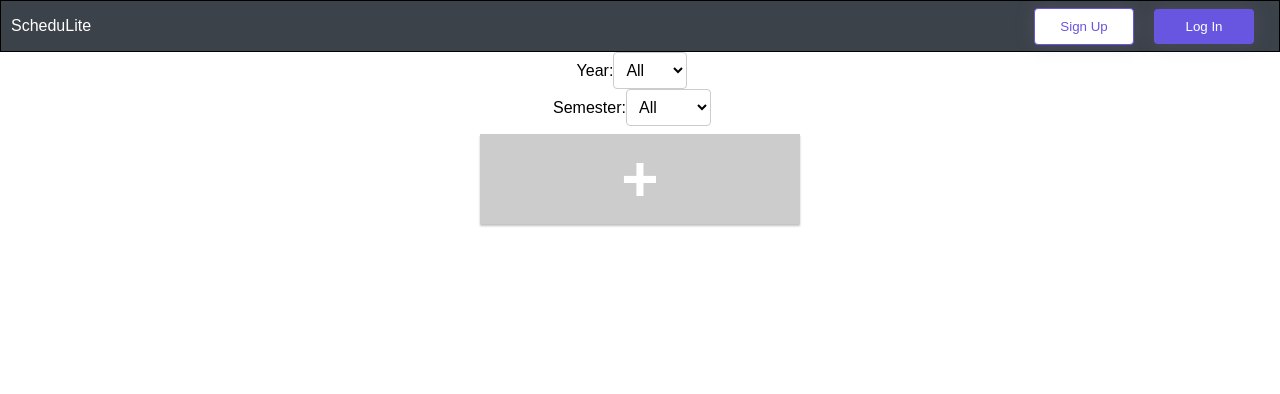
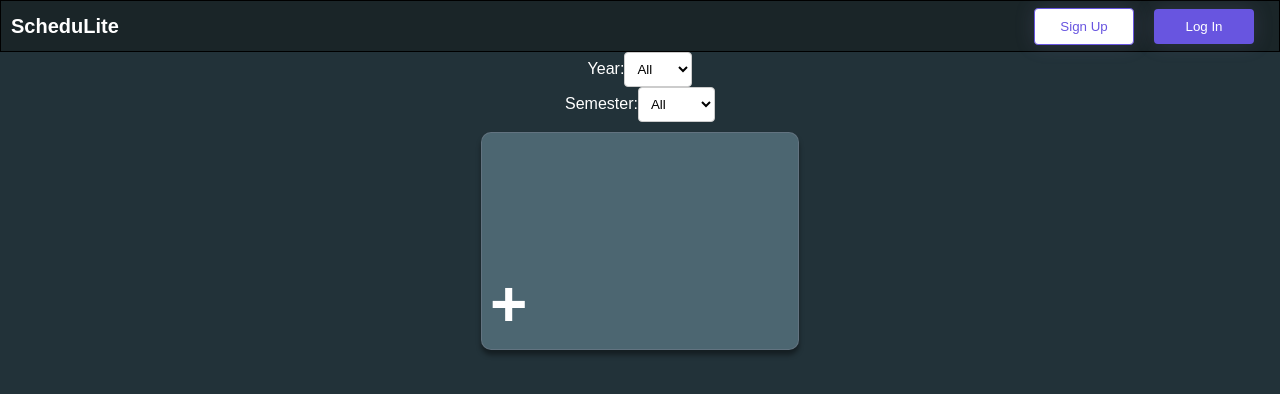
Before and after one commit to TheDeafOne/ScheduLite, a React (Create React App) app in the folder schedulite.clientapp/: page /schedule-selection in a window 1280 px wide. Shown: the top 394 px of the page. Built offline with nearby package versions, Linux system fonts and the light colour scheme.

Commit message:
styling changes - enforces set semester

```diff
--- a/schedulite.clientapp/src/App.tsx
+++ b/schedulite.clientapp/src/App.tsx
@@ -145,8 +145,8 @@ function App() {
 
     return (
         <ScheduleProvider>
-            <div className="App">
-                <div className={"main-div"}>
+            <div className="App" id={"app"}>
+                {/*<div className={"main-div"}>*/}
                     <AnimatePresence mode={"wait"}>
                         <Routes location={location} key={location.pathname}>
                             {/*<Route path="/" element={<Home />} />*/}
@@ -156,7 +156,7 @@ function App() {
                         </Routes>
                     </AnimatePresence>
 
-                </div>
+                {/*</div>*/}
 
             </div>
 
--- a/schedulite.clientapp/src/components/Modals/SetScheduleModal.tsx
+++ b/schedulite.clientapp/src/components/Modals/SetScheduleModal.tsx
@@ -1,26 +1,29 @@
-import React, { useContext } from 'react';
+import React, {useContext, useState} from 'react';
 import { useNavigate } from 'react-router';
 import { ScheduleContext, ScheduleContextType } from '../../context/ScheduleContext';
 
 const SetScheduleModal = ({ setIsOpen }: any) => {
-    const { setName, setSemester, setYear } = useContext(ScheduleContext) as ScheduleContextType
+    const { setName, setSemester, setYear, setActiveCourses, setTentativeCourses } = useContext(ScheduleContext) as ScheduleContextType
     const navigate = useNavigate();
-
+    const [ scheduleSemester, setScheduleSemester ] = useState("Fall")
+    const [ scheduleName, setScheduleName ] = useState("")
+    const [ scheduleYear, setScheduleYear ] = useState("")
     return (
         <div>
             make a new schedule:
-            <label >schedule name</label> <br />
+            <label>schedule name</label> <br />
             <input
                 id="schedule-name"
                 type="text" required
                 placeholder="name"
-                onChange={(nameElement) => {
-                    setName(nameElement.target.value);
+                onBlur={(nameElement) => {
+                    console.log(nameElement)
+                    setScheduleName(nameElement.target.value);
                 }} />
             <br />
             <label>schedule year</label> <br />
             <select id="schedule-year" onChange={(change) => {
-                setYear(change.target.value);
+                setScheduleYear(change.target.value);
             }}>
                 <option value="">All</option>
                 <option value="2018">2018</option>
@@ -30,8 +33,9 @@ const SetScheduleModal = ({ setIsOpen }: any) => {
                 <option value="2022">2022</option>
             </select> <br />
             <label>schedule semester</label> <br />
-            <select id="schedule-semester" onChange={(change) => {
-                setSemester(change.target.value);
+            <select id="schedule-semester" value={scheduleSemester} onChange={(change) => {
+                // console.log(change.target.value)
+                setScheduleSemester(change.target.value);
             }}>
                 <option value="Fall">Fall</option>
                 <option value="Spring">Spring</option>
@@ -41,6 +45,11 @@ const SetScheduleModal = ({ setIsOpen }: any) => {
             </button> */}
             <button onClick={() => {
                 setIsOpen(false);
+                setActiveCourses({course: null, type:"setAll", courseList: []});
+                setTentativeCourses({course: null, type:"setAll", courseList: []});
+                setName(scheduleName);
+                setSemester(scheduleSemester);
+                setYear(scheduleYear);
                 navigate("/");
             }}>
                 start
--- a/schedulite.clientapp/src/components/NavBar/NavBar.scss
+++ b/schedulite.clientapp/src/components/NavBar/NavBar.scss
@@ -1,6 +1,6 @@
 .navbar {
     height: 50px;
-    background-color: #3c4249;
+    background-color: #1a2528;
     border: 1px solid black;
     color: white;
     display: flex;
@@ -10,8 +10,20 @@
     .right-side-container {
         padding-right: 15px;
     }
-
     .left-side-container {
+        align-items: center;
         margin-left: 10px;
+        font-size: 20px;
+        display: flex;
+        column-gap: 25px;
+        //flex-direction: row;
+        .logo {
+            //font-size: 24px;
+            font-weight: bold;
+        }
+        .nav-bar-schedule-name {
+            font-size: 16px;
+            //font-weight: bold;
+        }
     }
 }
--- a/schedulite.clientapp/src/components/NavBar/NavBar.tsx
+++ b/schedulite.clientapp/src/components/NavBar/NavBar.tsx
@@ -3,11 +3,16 @@ import UserOptions from '../UserOptions/UserOptions';
 import AuthOptions from '../AuthOptions/AuthOptions';
 import { UserContext, UserContextType } from '../../context/UserContext';
 import './NavBar.scss';
+import {ScheduleContext, ScheduleContextType} from "../../context/ScheduleContext";
+import {useLocation} from "react-router-dom";
 
 const NavBar = () => {
     const { user } = useContext(UserContext) as UserContextType;
     const [loggedIn, setLoggedIn] = useState<boolean>(false);
+    const { name } = useContext(ScheduleContext) as ScheduleContextType
 
+    const location = useLocation()
+    console.log(location)
     useEffect(() => {
         console.log(user);
         if (user !== null) {
@@ -18,7 +23,15 @@ const NavBar = () => {
     return (
         <div className="navbar">
             <div className="left-side-container">
-                ScheduLite
+                <div className={"logo"}>
+                    ScheduLite
+                </div>
+                {["/", "/Search"].includes(location.pathname) &&
+                    <div className={"nav-bar-schedule-name"}>
+                        {name != "" ? name : "No name for schedule"}
+                    </div>
+                }
+
             </div>
             <div className="right-side-container">
                 {loggedIn ? <UserOptions /> : <AuthOptions />}
--- a/schedulite.clientapp/src/context/ScheduleContext.tsx
+++ b/schedulite.clientapp/src/context/ScheduleContext.tsx
@@ -82,8 +82,8 @@ export const ScheduleProvider = (props: any) => {
     const [activeCourses, setActiveCourses] = useReducer(coursesReducer, {courses: []})
     const [tentativeCourses, setTentativeCourses] = useReducer(coursesReducer, {courses: []})
     const [semester, setSemester] = useState("")
-    const [year, setYear] = useState("1900")
-    const [name, setName] = useState("default4")
+    const [year, setYear] = useState("")
+    const [name, setName] = useState("")
     const [saved, setSaved] = useState(true)
 
     const { user, setUser, scheduleExists, addUserSchedule, updateUserSchedule } = useContext(UserContext) as UserContextType
@@ -114,6 +114,7 @@ export const ScheduleProvider = (props: any) => {
             tentativeCourses: tentativeCourses.courses,
             activeCourses: activeCourses.courses
         }
+        console.log(name)
         if (scheduleExists(name)) {
             axios
                 .post( "/users/update-schedule", JSON.stringify(requestBody),{headers: authHeader()})
--- a/schedulite.clientapp/src/screens/ScheduleSelectionScreen/Block.css
+++ b/schedulite.clientapp/src/screens/ScheduleSelectionScreen/Block.css
@@ -1,36 +1,63 @@
+.schedule-options {
+  padding: 10px;
+  display: flex;
+  flex-direction: row;
+  column-gap: 10px;
+  flex-wrap: wrap;
+  row-gap: 10px;
+  justify-content: center;
+  /*overflow-wrap: ;*/
+  /*flex-direction: column;*/
+}
+
 .block {
-    display: inline-block;
-    width: calc(25% - 16px);
-    margin: 8px;
+  /*display: inline-block;*/
+  display: flex;
+  flex-direction: column;
+  justify-content: end;
+  align-items: start;
+  column-gap: 10px;
+  /*row-gap: 10px;*/
+  width: 300px;
+  height: 200px;
+  /*height: 250px;*/
+  /*margin: 8px;*/
   padding: 8px;
   text-align: center;
-    background-color: #fff;
-    box-shadow: 0 2px 2px rgba(0, 0, 0, 0.25);
+  background-color: #19262b;
+  border-radius: 10px;
+  border: 1px solid rgba(143, 143, 158, 0.32);
+  box-shadow: 0 5px 5px rgba(0, 0, 0, 0.41);
+  color: white;
+  transition: all .5s ease;
 }
 .block:hover {
   cursor:pointer;
+  filter: brightness(1.2);
+  transform: translateY(-3px);
+
 }
 
   .block img {
-    display: block;
-    width: 100%;
-    height: calc(3 / 5 * 100%);
+    /*display: block;*/
+    /*width: 100%;*/
+    /*height: calc(3 / 5 * 100%);*/
     object-fit: cover;
     object-position: center;
     margin-bottom: 8px;
   }
 
-  .block div {
-    height: calc(2 / 5 * 100%);
-    display: flex;
-    flex-direction: column;
-    justify-content: center;
-    align-items: center;
-    font-size: 16px;
-  }
+  /*.block div {*/
+  /*  !*height: calc(2 / 5 * 100%);*!*/
+  /*  display: flex;*/
+  /*  flex-direction: column;*/
+  /*  justify-content: center;*/
+  /*  align-items: center;*/
+  /*  !*font-size: 16px;*!*/
+  /*}*/
 
   .block.new {
-    background-color: #ccc;
+    background-color: #4c6671;
     color: #fff;
     font-size: 64px;
     font-weight: bold;
@@ -38,7 +65,7 @@
   }
 
   .block.new:hover {
-    background-color: #aaa;
+    filter: brightness(1.2);
   }
 
 .schedule-select {
@@ -46,10 +73,17 @@
   border: 1px solid #ccc;
   border-radius: 4px;
   background-color: #fff;
-    font-size: 16px;
-    margin-right: 16px;
+  /*font-size: 16px;*/
+  /*margin-right: 16px;*/
 }
 .schedule-select-container {
+  font-size: 16px;
+  color: white;
   /*background-color: #344850;*/
   /*height: 100%;*/
 }
+.schedule-name {
+  font-size: 24px !important;
+  font-weight: bold;
+  padding-bottom: 10px;
+}
--- a/schedulite.clientapp/src/screens/ScheduleSelectionScreen/ScheduleSelectionScreen.tsx
+++ b/schedulite.clientapp/src/screens/ScheduleSelectionScreen/ScheduleSelectionScreen.tsx
@@ -35,6 +35,7 @@ const BlockPage = ({setIsOpen, setModal}: any) => {
     setSemesterFilter(event.target.value);
   };
 
+  // const newSchedule = ()
   const handleBlockClick = (currentSchedule: ISchedule) => {
     setName(currentSchedule.scheduleName);
     setSemester(currentSchedule.semester);
@@ -69,10 +70,10 @@ const BlockPage = ({setIsOpen, setModal}: any) => {
           <option value="Spring">Spring</option>
         </select>
       </div>
-      <div>
+      <div className={"schedule-options"}>
         {filteredBlocks!.map((block, index) => (
           <div key={index} className="block" onClick={() => handleBlockClick(block)}>
-            <div>{block.scheduleName}</div><br/>  <div>{block.semester}</div><br/><div>{block.year}</div>
+            <div className={"schedule-name"}>{block.scheduleName}</div><div>Semester: {block.semester ? block.semester : "No Semester"}</div><div>Year: {block.year}</div>
           </div>
         ))}
         <div className="block new" onClick={() => {
--- a/schedulite.clientapp/src/styles/App.css
+++ b/schedulite.clientapp/src/styles/App.css
@@ -3,7 +3,9 @@
   /*height: 100%;*/
 }
 html, body, #app, #app>div {
-  height: 100%
+  height: 100%;
+  background-color: #223239;
+  /*background-color: #5e2929;*/
 }
 .App-logo {
   height: 40vmin;
```
Lines whose indentation alone changed are shown as unchanged.
